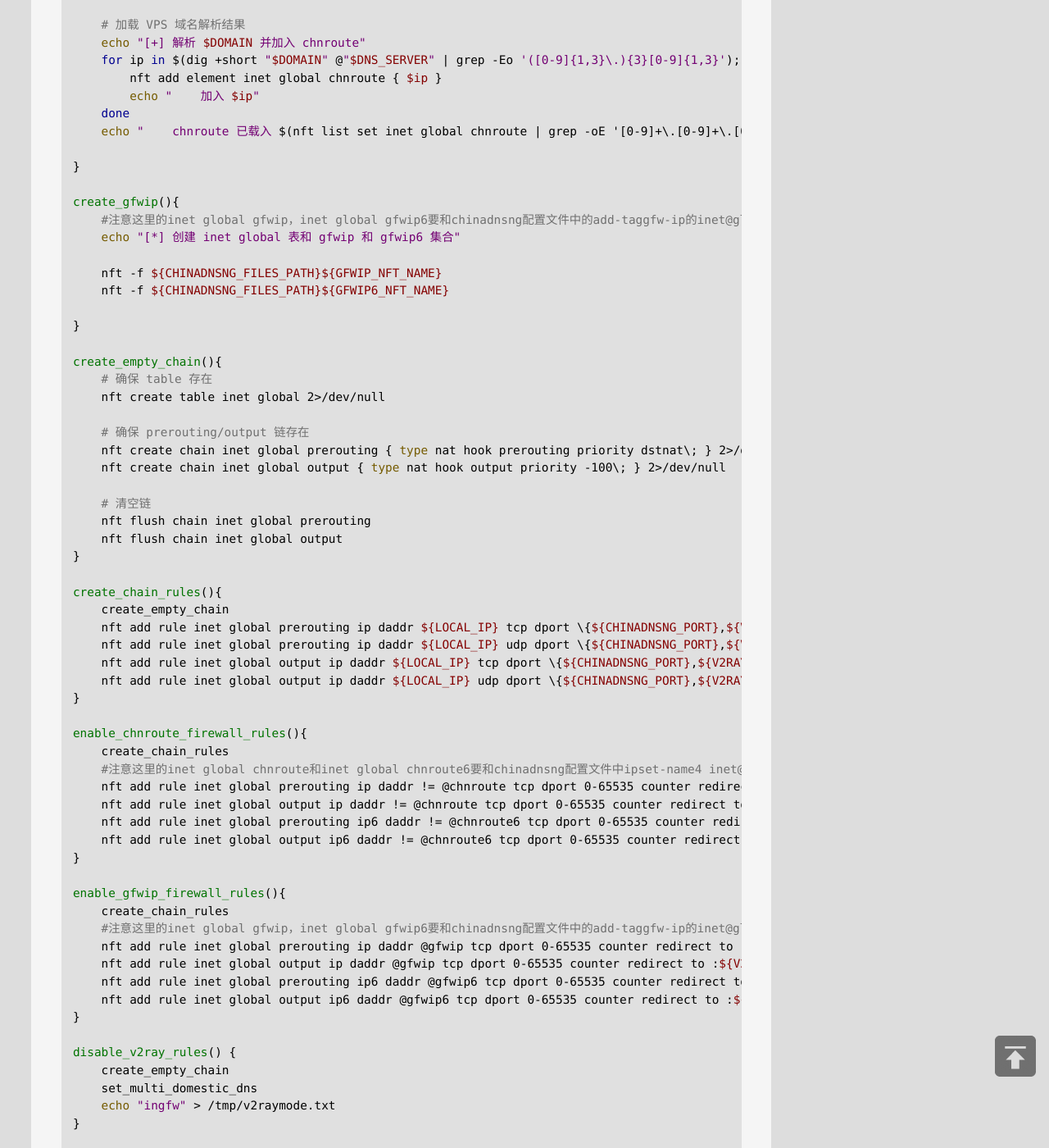
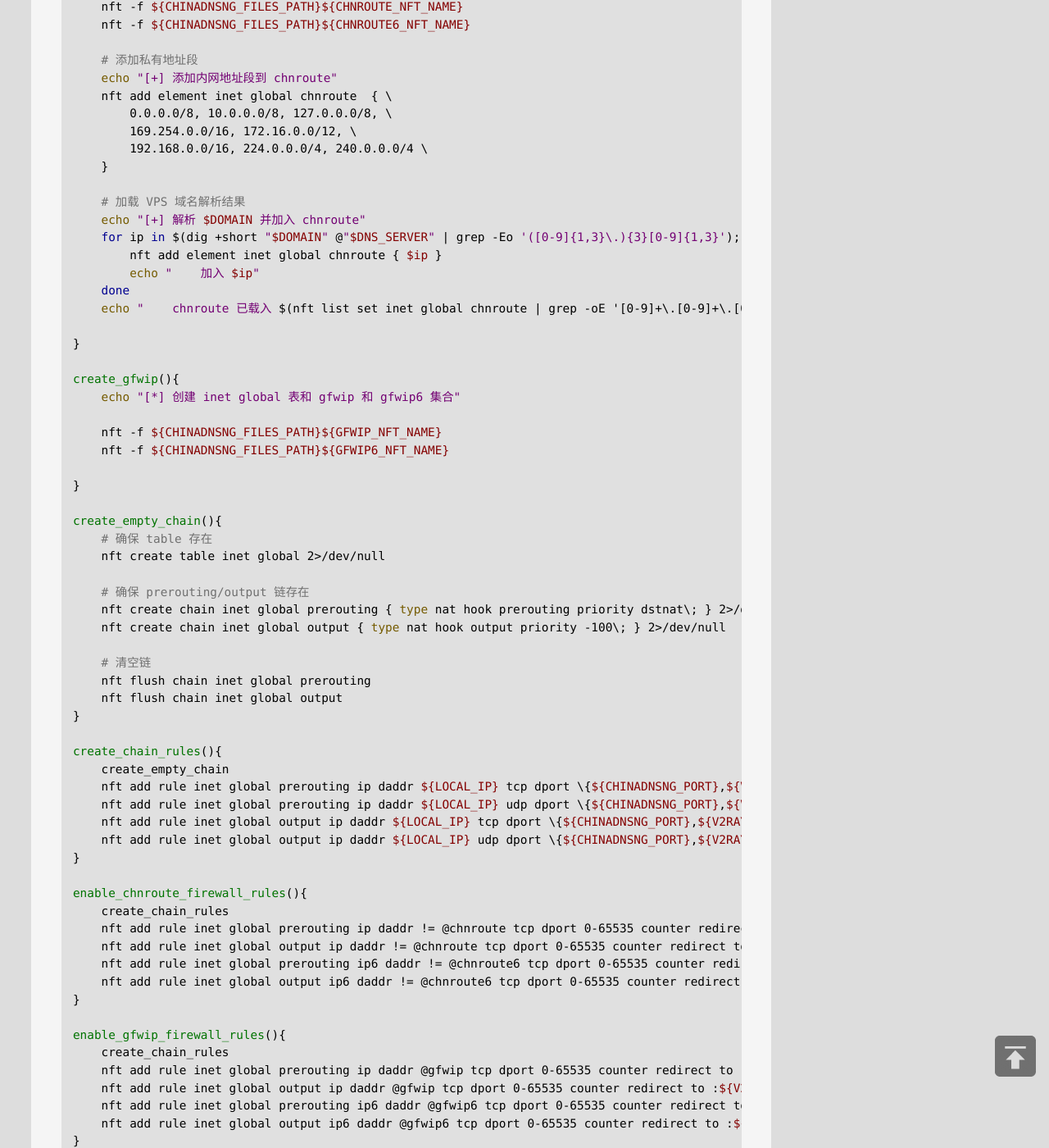
Before and after one commit to jibenfa/jibenfa.github.com, a Jekyll site: the page built from _posts/2025-08-19-E59CA8openwrtE4B88BE4BDBFE794A8chinadns-ngE690ADE9858Dv2rayE5AE9EE78EB0E9808FE6988EE4BBA3E79086.md, in a window 1280 px wide and 1400 px high, scrolled down 8022 px. Shown: the whole window at 82% size. Built offline with Jekyll 4.4.1, drawn with Linux system fonts in a browser that asks for light colours; some of the changed text lies outside the part shown.

Commit message:
Update 2025-08-19-E59CA8openwrtE4B88BE4BDBFE794A8chinadns-ngE690ADE9858Dv2rayE5AE9EE78EB0E9808FE6988EE4BBA3E79086.md

````diff
--- a/_posts/2025-08-19-E59CA8openwrtE4B88BE4BDBFE794A8chinadns-ngE690ADE9858Dv2rayE5AE9EE78EB0E9808FE6988EE4BBA3E79086.md
+++ b/_posts/2025-08-19-E59CA8openwrtE4B88BE4BDBFE794A8chinadns-ngE690ADE9858Dv2rayE5AE9EE78EB0E9808FE6988EE4BBA3E79086.md
@@ -94,7 +94,6 @@
 
 1）创建并修改配置文件/etc/config/chinadns-ng:
 ```vim
-
 # 监听地址和端口
 bind-addr 127.0.0.1
 bind-port 5353
@@ -355,7 +366,6 @@
 }
 
 create_chnroute() {
-    #注意这里的inet global chnroute和inet global chnroute6要和chinadnsng配置文件中ipset-name4 inet@global@chnroute和ipset-name6 inet@global@chnroute6保持一致
     echo "[*] 创建 inet global 表和 chnroute 和 chnroute6 集合"
 
     nft -f ${CHINADNSNG_FILES_PATH}${CHNROUTE_NFT_NAME}
@@ -380,7 +390,6 @@
 }
 
 create_gfwip(){
-    #注意这里的inet global gfwip，inet global gfwip6要和chinadnsng配置文件中的add-taggfw-ip的inet@global@gfwip,inet@global@gfwip6保持一致
     echo "[*] 创建 inet global 表和 gfwip 和 gfwip6 集合"
 
     nft -f ${CHINADNSNG_FILES_PATH}${GFWIP_NFT_NAME}
@@ -411,7 +420,6 @@
 
 enable_chnroute_firewall_rules(){
     create_chain_rules
-    #注意这里的inet global chnroute和inet global chnroute6要和chinadnsng配置文件中ipset-name4 inet@global@chnroute和ipset-name6 inet@global@chnroute6保持一致
     nft add rule inet global prerouting ip daddr != @chnroute tcp dport 0-65535 counter redirect to :${V2RAY_PORT} 2>/dev/null
     nft add rule inet global output ip daddr != @chnroute tcp dport 0-65535 counter redirect to :${V2RAY_PORT} 2>/dev/null
     nft add rule inet global prerouting ip6 daddr != @chnroute6 tcp dport 0-65535 counter redirect to :${V2RAY_PORT} 2>/dev/null
@@ -420,7 +428,6 @@
 
 enable_gfwip_firewall_rules(){
     create_chain_rules
-    #注意这里的inet global gfwip，inet global gfwip6要和chinadnsng配置文件中的add-taggfw-ip的inet@global@gfwip,inet@global@gfwip6保持一致
     nft add rule inet global prerouting ip daddr @gfwip tcp dport 0-65535 counter redirect to :${V2RAY_PORT} 2>/dev/null
     nft add rule inet global output ip daddr @gfwip tcp dport 0-65535 counter redirect to :${V2RAY_PORT} 2>/dev/null
     nft add rule inet global prerouting ip6 daddr @gfwip6 tcp dport 0-65535 counter redirect to :${V2RAY_PORT} 2>/dev/null
@@ -483,7 +490,6 @@
 service_triggers() {
     procd_add_reload_trigger "advancedconfig"
 }
-
 ```
 
 4.调整dnsmasq，chinadns等配置，避免冲突。
````
Also changed, not shown: other parts of _posts/2025-08-19-E59CA8openwrtE4B88BE4BDBFE794A8chinadns-ngE690ADE9858Dv2rayE5AE9EE78EB0E9808FE6988EE4BBA3E79086.md (+14 -2 lines).
